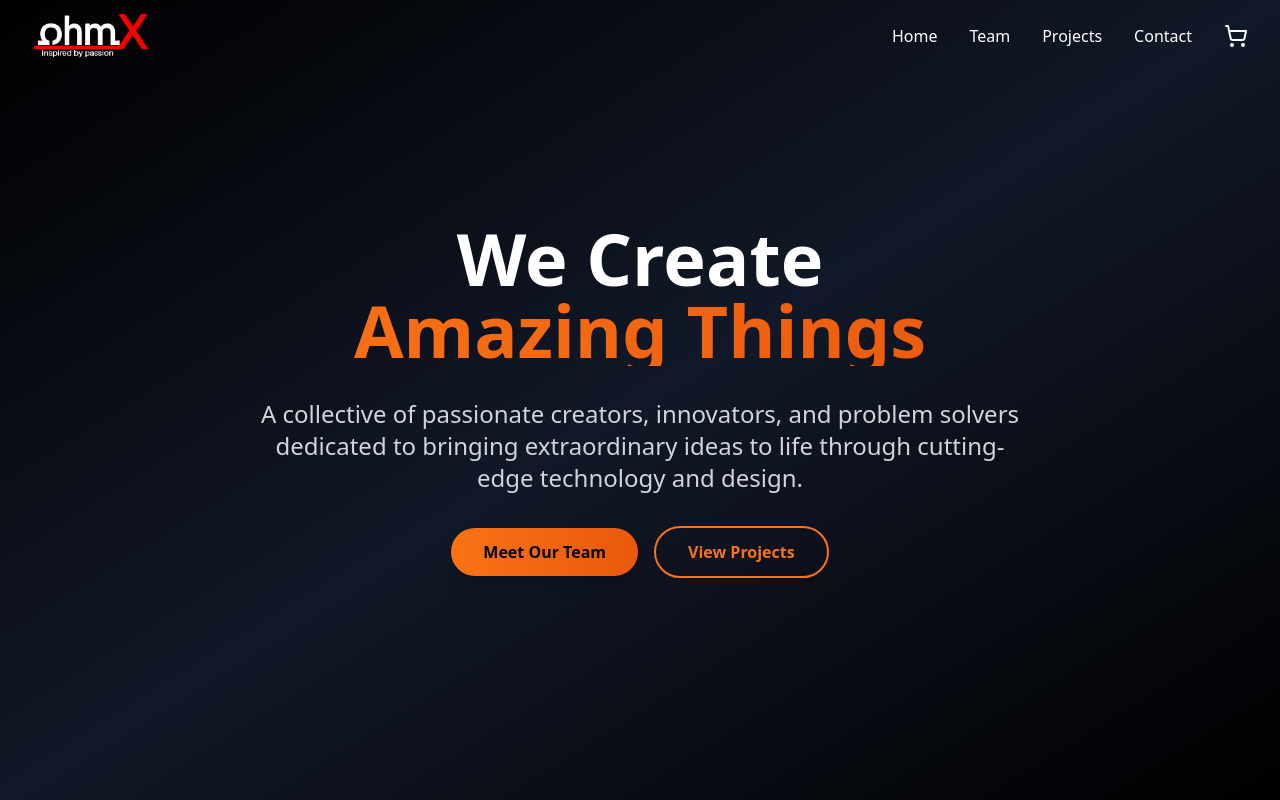
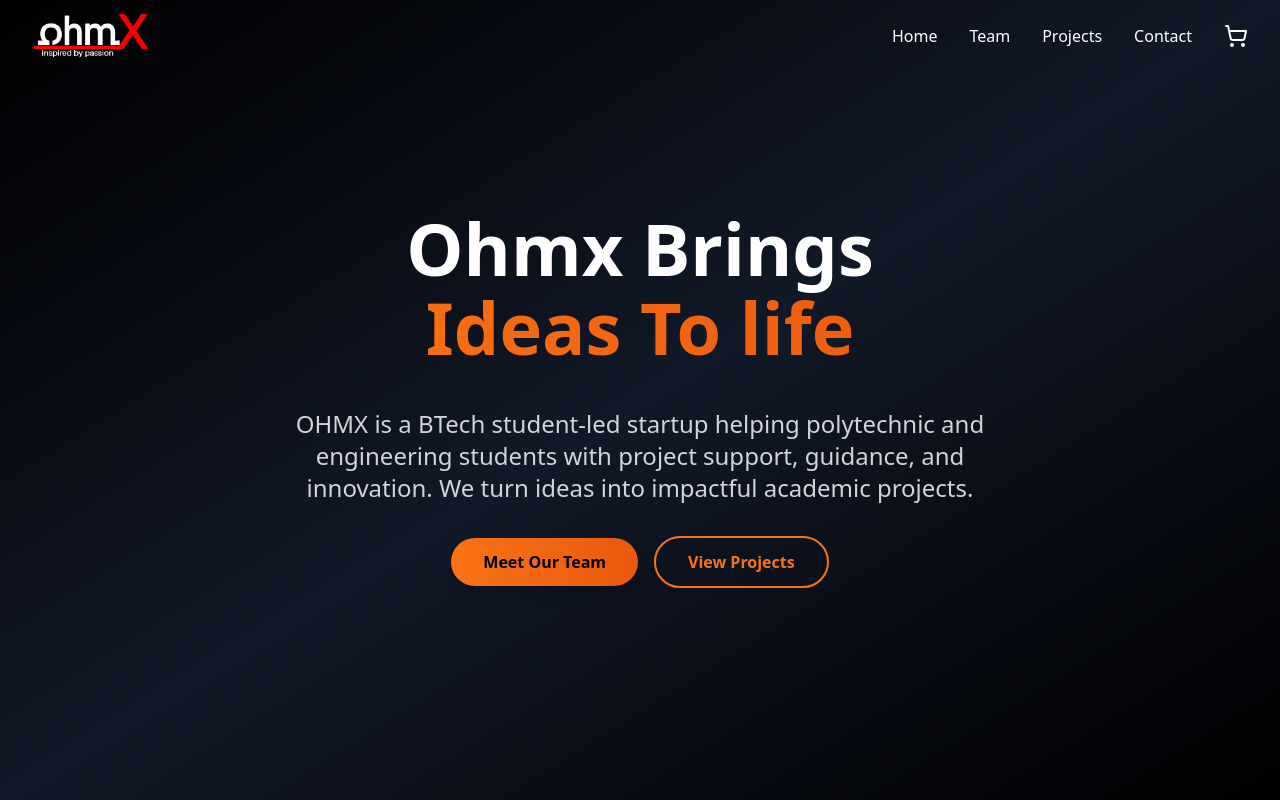
Before and after one commit to HiranNath/OHMX, a React (Vite) app: page / in a window 1280 px wide. Shown: the top 800 px of the page. Built offline with nearby package versions, Linux system fonts and the light colour scheme.

Commit message:
Update Hero component: modify heading and paragraph for improved clarity and impact

```diff
--- a/src/components/Hero.tsx
+++ b/src/components/Hero.tsx
@@ -15,15 +15,16 @@
         <div className="space-y-8">
 
           <h1 className="text-5xl sm:text-6xl md:text-7xl font-bold">
-            We Create
-            <span className="block bg-gradient-to-r from-orange-500 to-orange-600 bg-clip-text text-transparent">
-              Amazing Things
+            Ohmx Brings
+            <span className="block bg-gradient-to-r from-orange-500 to-orange-600 bg-clip-text text-transparent leading-[1.2] pb-1.5">
+              Ideas To life
             </span>
           </h1>
 
+          {/* UPDATED: Adjusted font sizes for better scaling */}
           <p className="text-lg sm:text-xl md:text-2xl text-gray-300 max-w-3xl mx-auto leading-relaxed">
-            A collective of passionate creators, innovators, and problem solvers
-            dedicated to bringing extraordinary ideas to life through cutting-edge technology and design.
+           OHMX is a BTech student-led startup helping polytechnic and engineering students with project support, guidance, and innovation.
+           We turn ideas into impactful academic projects.
           </p>
 
           <div className="flex flex-col sm:flex-row gap-4 justify-center items-center">
```
